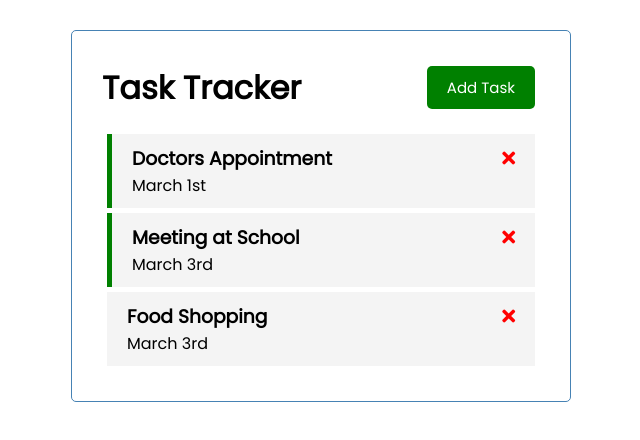
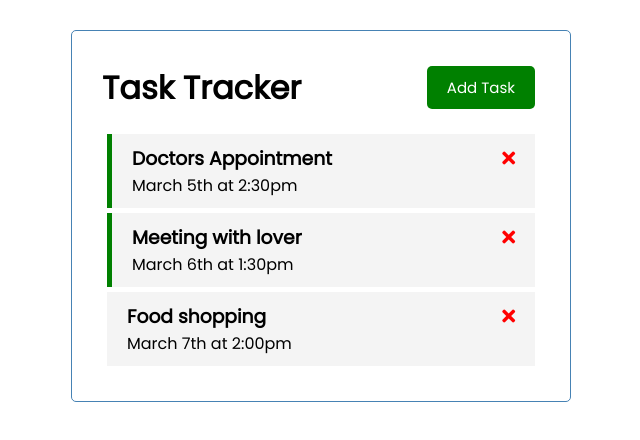
Before and after one commit to Marshall-Hao/vue-crash-2021, a Vue app: page / in a window 1280 px wide. Shown: the top 440 px of the page, without its empty margins (319-959 px from the left). Built offline with nearby package versions, Linux system fonts and the light colour scheme; data requests are answered from the project's data file.

Commit message:
fake a backend api json file, and learned how to async

```diff
--- /dev/null
+++ b/db.json
@@ -0,0 +1,23 @@
+
+{
+  "tasks": [
+    {
+      "id": "1",
+      "text": "Doctors Appointment",
+      "day": "March 5th at 2:30pm",
+      "reminder": true
+    },
+    {
+      "id": "2",
+      "text": "Meeting with lover",
+      "day": "March 6th at 1:30pm",
+      "reminder": true
+    },
+    {
+      "id": "3",
+      "text": "Food shopping",
+      "day": "March 7th at 2:00pm",
+      "reminder": false
+    }
+  ]
+}
--- a/package.json
+++ b/package.json
@@ -5,7 +5,8 @@
   "scripts": {
     "serve": "vue-cli-service serve",
     "build": "vue-cli-service build",
-    "lint": "vue-cli-service lint"
+    "lint": "vue-cli-service lint",
+    "backend": "json-server --watch db.json --port 5000"
   },
   "dependencies": {
     "core-js": "^3.6.5",
--- a/src/App.vue
+++ b/src/App.vue
@@ -46,28 +46,36 @@
         // eslint-disable-next-line implicit-arrow-linebreak
         task.id === id ? { ...task, reminder: !task.reminder } : task);
     },
+    async fetchTask() {
+      const res = await fetch('http://localhost:5000/tasks');
+
+      const data = await res.json();
+
+      return data;
+    },
   },
-  created() {
-    this.tasks = [
-      {
-        id: 1,
-        text: 'Doctors Appointment',
-        day: 'March 1st',
-        reminder: true,
-      },
-      {
-        id: 2,
-        text: 'Meeting at School',
-        day: 'March 3rd',
-        reminder: true,
-      },
-      {
-        id: 3,
-        text: 'Food Shopping',
-        day: 'March 3rd',
-        reminder: false,
-      },
-    ];
+  async created() {
+    this.tasks = await this.fetchTask();
+    // [
+    //   {
+    //     id: 1,
+    //     text: 'Doctors Appointment',
+    //     day: 'March 1st',
+    //     reminder: true,
+    //   },
+    //   {
+    //     id: 2,
+    //     text: 'Meeting at School',
+    //     day: 'March 3rd',
+    //     reminder: true,
+    //   },
+    //   {
+    //     id: 3,
+    //     text: 'Food Shopping',
+    //     day: 'March 3rd',
+    //     reminder: false,
+    //   },
+    // ];
   },
 
 };
```
